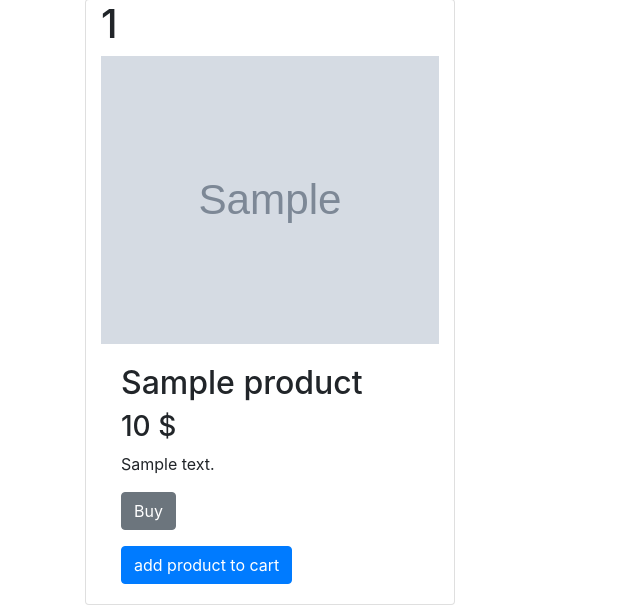
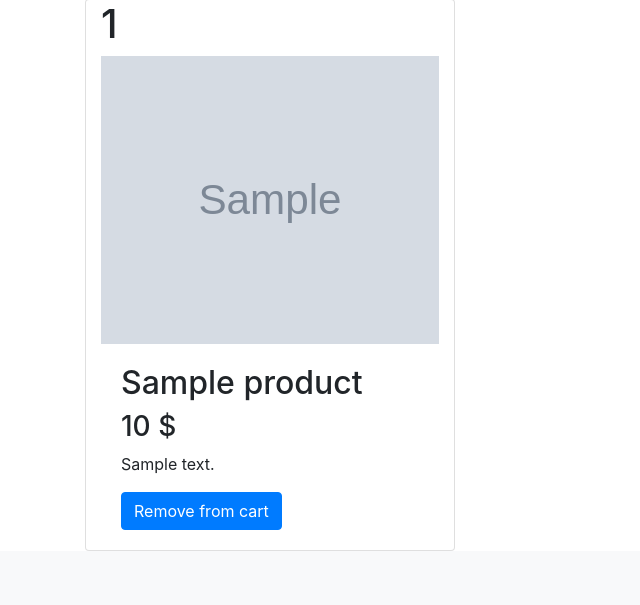
Before and after one commit to NasreddineAnani/eShop, a Flask app: template templates/cart.html in a window 1280 px wide. Shown: the part 249-854 px from the top of the page, without its empty margins (0-640 px from the left). After the commit the page ends 800 px from the top, so only its background shows below. Run offline with Flask 2, Linux system fonts and the light colour scheme; the template is opened without the code that fills it: most values are stand-ins (such as "Sample title", 1, 10 or a date in 2020); grey boxes marked "Sample" are stand-in pictures; some libraries are stand-ins or nearby versions.

Commit message:
no more skrrrt

```diff
--- a/app.py
+++ b/app.py
@@ -182,10 +182,8 @@ def logout():
 @app.route("/cart", methods=['GET', 'POST'])
 @checkLoginForAccess
 def cart():
-    print("tkt")
     userId = request.form.get('id')
     if request.method == 'POST':
-        print("weshmag")
         boolIsInCart = deleteToCart(session['idUser'], int(request.form['id']))
         if (boolIsInCart):
             flash('Produit retirer à votre panier', category='info')
--- a/data.py
+++ b/data.py
@@ -66,11 +66,9 @@ def deleteToCart(idUser, idProduct):
     connection = pymysql.connect(user="root", passwd="mysql", host="127.0.0.1", port=3306, database="eShop")
     cur = connection.cursor()
     cur.execute("SELECT * FROM eShop.cart WHERE userId = %s AND prodId = %s", [str(idUser), str(idProduct)])
-    print("aight")
     if cur.rowcount > 0:
         cur.execute("DELETE FROM eShop.cart WHERE userId = %s AND prodId = %s", [str(idUser), str(idProduct)])
         connection.commit()
-        print("skrr")
         return True
     else:
         return False
--- a/templates/cart.html
+++ b/templates/cart.html
@@ -32,9 +32,8 @@
 				    <h2>{{product.name}}</h2>
 	            	<h3>{{product.prix}} $</h3>
 	            	<p>{{product.description}} </p>
-	            	<p><a class="btn btn-secondary" href="products/{{product.id}}" role="button">Buy</a></p>
 					  <form method="post" action="">
-							<button type="submit" name="id" value="{{product.id}}" class="btn btn-primary my-2 my-sm-0 navbarButton"> add product to cart </button>
+							<button type="submit" name="id" value="{{product.id}}" class="btn btn-primary my-2 my-sm-0 navbarButton">Remove from cart </button>
 					  </form>
 				  </div>
 				</div>
```
